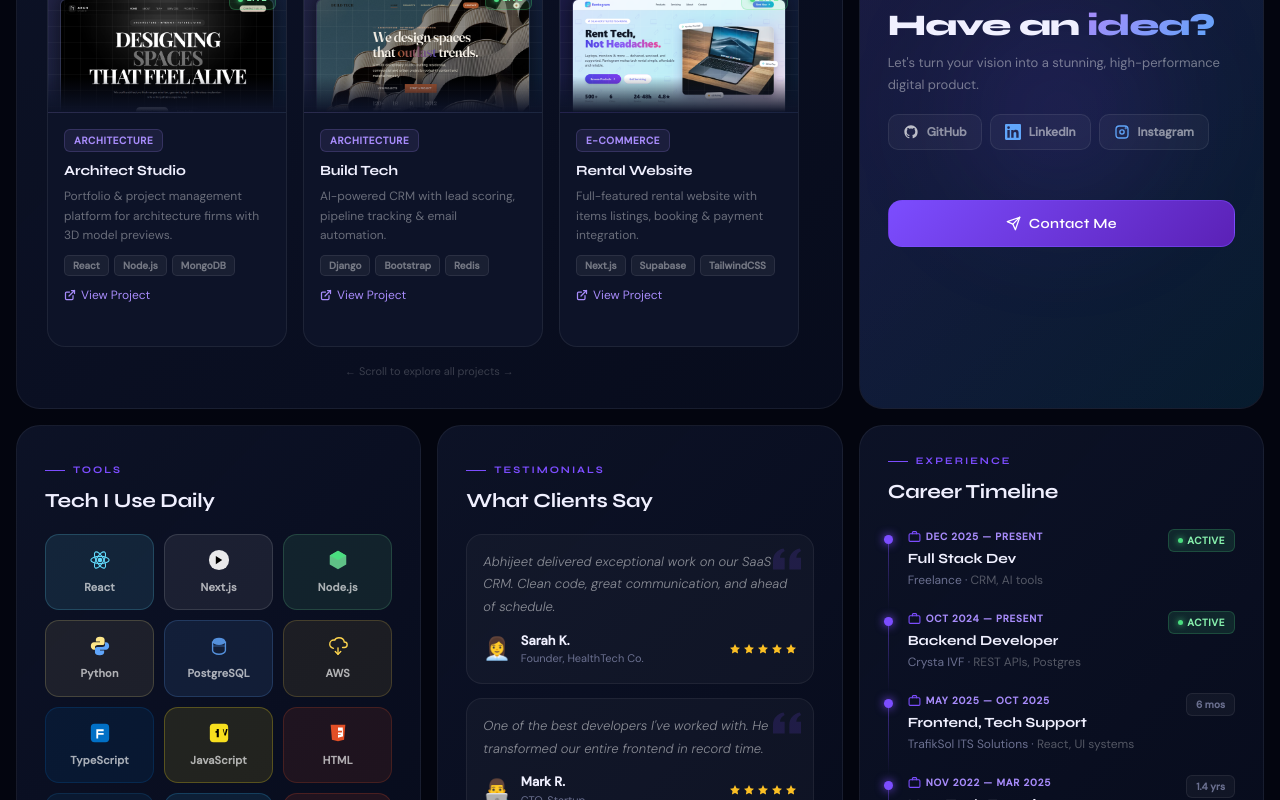
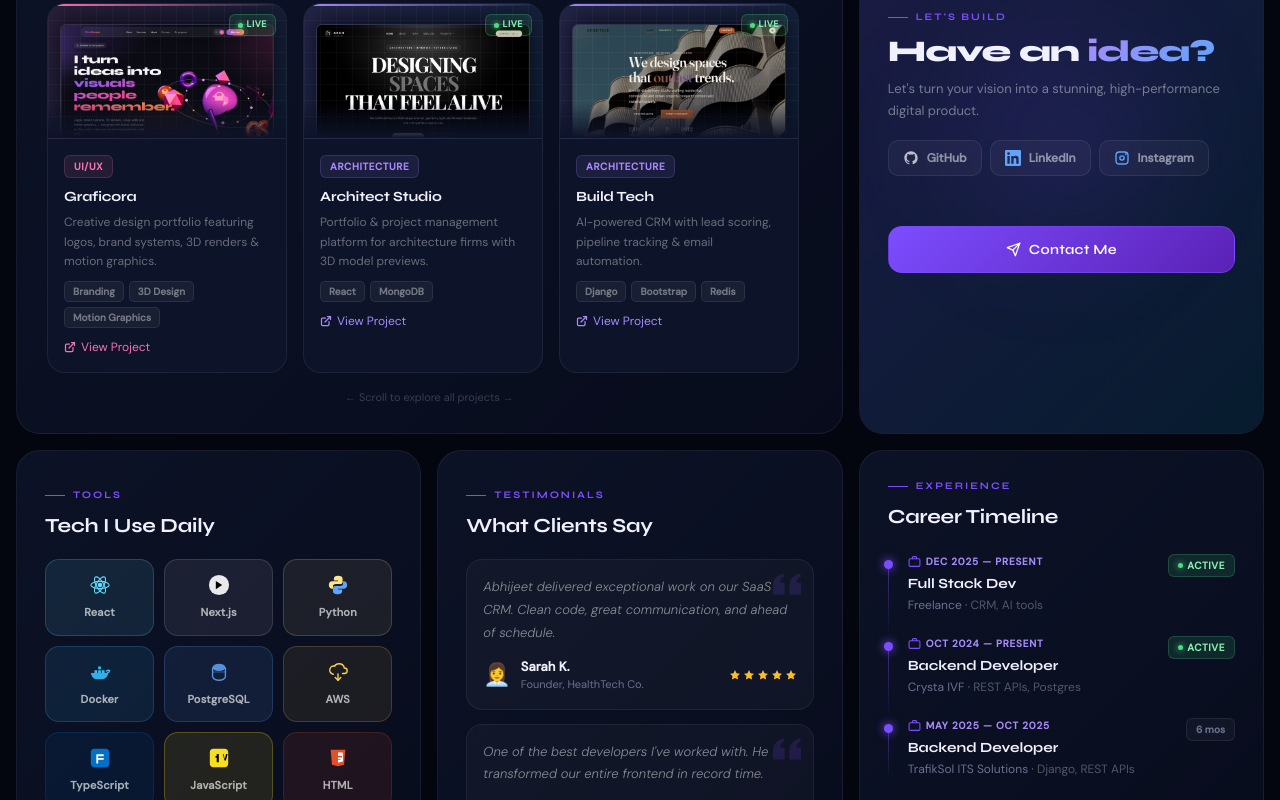
Before and after one commit to abhijeetkumar7011-code/Abhijeet_Portfolio, a Next.js app: page / in a window 1280 px wide. Shown: the part 1400-2200 px from the top of the page. Built offline with nearby package versions, Linux system fonts and the light colour scheme.

Commit message:
graficora project add and minor updates

```diff
--- a/src/components/cards/AboutModal.tsx
+++ b/src/components/cards/AboutModal.tsx
@@ -12,11 +12,11 @@ const Github   = () => <svg width="16" height="16" viewBox="0 0 24 24" fill="cur
 const Linkedin = () => <svg width="16" height="16" viewBox="0 0 24 24" fill="currentColor"><path d="M20.447 20.452h-3.554v-5.569c0-1.328-.027-3.037-1.852-3.037-1.853 0-2.136 1.445-2.136 2.939v5.667H9.351V9h3.414v1.561h.046c.477-.9 1.637-1.85 3.37-1.85 3.601 0 4.267 2.37 4.267 5.455v6.286zM5.337 7.433a2.062 2.062 0 0 1-2.063-2.065 2.064 2.064 0 1 1 2.063 2.065zm1.782 13.019H3.555V9h3.564v11.452zM22.225 0H1.771C.792 0 0 .774 0 1.729v20.542C0 23.227.792 24 1.771 24h20.451C23.2 24 24 23.227 24 22.271V1.729C24 .774 23.2 0 22.222 0h.003z"/></svg>;
 const Instagram = () => <svg width="16" height="16" viewBox="0 0 24 24" fill="currentColor"><rect x="2" y="2" width="20" height="20" rx="5" ry="5"/><path d="M16 11.37A4 4 0 1 1 12.63 8 4 4 0 0 1 16 11.37z" fill="none" stroke="currentColor" strokeWidth="2"/><circle cx="17.5" cy="6.5" r="1.5"/></svg>;
 
-const skills = ["React","Next.js","Python","Django","Node.js","PostgreSQL","REST APIs","Docker","AWS","Git","TypeScript","Redis"];
+const skills = ["React","Next.js","Python","Django","PostgreSQL","REST APIs","Docker","AWS","Git","TypeScript","Redis"];
 const timeline = [
   { year:"Oct 2024 — Present", role:"Backend Developer",          company:"Crysta IVF",   color:"#4ade80" },
   { year:"Dec 2023 — Present", role:"Full Stack Developer",       company:"Freelance",     color:"#a78bfa" },
-  { year:"May 2025 — Oct 2025",role:"Frontend Dev & Tech Support", company:"TrafikSol ITS", color:"#60a5fa" },
+  { year:"May 2025 — Oct 2025",role:"Backend Developer Trainee",  company:"TrafikSol ITS", color:"#60a5fa" },
 ];
 
 interface AboutModalProps {
--- a/src/components/cards/ExperienceCard.tsx
+++ b/src/components/cards/ExperienceCard.tsx
@@ -6,8 +6,8 @@ const Briefcase = () => <svg width="13" height="13" viewBox="0 0 24 24" fill="no
 const timeline = [
   { year:"Dec 2025 — Present",  title:"Full Stack Dev",         company:"Freelance",               tag:"Active",  desc:"CRM, AI tools" },
   { year:"Oct 2024 — Present",  title:"Backend Developer",      company:"Crysta IVF",              tag:"Active", desc:"REST APIs, Postgres" },
-  { year:"May 2025 — Oct 2025", title:"Frontend, Tech Support", company:"TrafikSol ITS Solutions", tag:"6 mos",   desc:"React, UI systems"  },
-  { year:"Nov 2022 — Mar 2025", title:"Non-Tech Experience",    company:"Recruitement Agencies",  tag:"1.4 yrs", desc:"US Healthcare Recruiter" },
+  { year:"May 2025 — Oct 2025", title:"Backend Developer", company:"TrafikSol ITS Solutions", tag:"6 mos", desc:"Django, REST APIs" },
+  // { year:"Nov 2022 — Mar 2025", title:"Non-Tech Experience",    company:"Recruitement Agencies",  tag:"1.4 yrs", desc:"US Healthcare Recruiter" },
 ];
 
 export default function ExperienceCard() {
--- a/src/components/cards/SkillsCard.tsx
+++ b/src/components/cards/SkillsCard.tsx
@@ -13,7 +13,7 @@ const skills = [
   // { name:"TypeScript", level:88, color:"#60a5fa" },
   { name:"AWS",        level:50, color:"#fcd34d" },
   { name:"Git",        level:60, color:"#f87171" },
-  // { name:"Docker",     level:78, color:"#38bdf8" },
+  { name:"Docker",     level:78, color:"#38bdf8" },
   { name:"Tailwind",   level:45, color:"#a5b4fc" },
   { name:"Bootstrap",  level:50, color:"#fbbf24" },
   { name:"Redis",      level:55, color:"#f87171" },
--- a/src/components/cards/TechStackCard.tsx
+++ b/src/components/cards/TechStackCard.tsx
@@ -19,12 +19,12 @@ const icons: Record<string, React.ReactNode> = {
       <path d="M8.5 7.5v9l7-4.5-7-4.5z" fill="#000"/>
     </svg>
   ),
-  "Node.js": (
-    <svg viewBox="0 0 24 24" width="22" height="22">
-      <path d="M12 2L3 7v10l9 5 9-5V7L12 2z" fill="#68d391" opacity="0.9"/>
-      <path d="M12 2L3 7l9 5 9-5-9-5z" fill="#4ade80"/>
-    </svg>
-  ),
+  // "Node.js": (
+  //   <svg viewBox="0 0 24 24" width="22" height="22">
+  //     <path d="M12 2L3 7v10l9 5 9-5V7L12 2z" fill="#68d391" opacity="0.9"/>
+  //     <path d="M12 2L3 7l9 5 9-5-9-5z" fill="#4ade80"/>
+  //   </svg>
+  // ),
   Python: (
     <svg viewBox="0 0 24 24" width="22" height="22">
       <path d="M12 2c-2.8 0-4.5 1.3-4.5 3v2h4.5v1H5.5C3.5 8 2 9.8 2 12s1.5 4 3.5 4h1v-2.5c0-1.5 1.2-2.5 3-2.5h5c1.5 0 2.5-1 2.5-2.5V5c0-1.7-1.7-3-5-3z" fill="#fde68a"/>
@@ -85,13 +85,21 @@ const icons: Record<string, React.ReactNode> = {
       <path d="M12 9.5 17.5 10" stroke="#f34f29" strokeWidth="1.8" strokeLinecap="round"/>
     </svg>
   ),
+  Docker: (
+    <svg viewBox="0 0 24 24" width="22" height="22" fill="none">
+      <path d="M2 13h19c-.6 4.2-3.5 7-8.5 7H9c-3.8 0-6-2.4-7-7Z" fill="#38bdf8" opacity="0.9"/>
+      <path d="M6 10h3v3H6zM10 10h3v3h-3zM10 6h3v3h-3zM14 10h3v3h-3z" fill="#38bdf8"/>
+      <path d="M19 11c1.2-1 2.4-1.1 3.5-.5-.2 1.3-1 2.2-2.4 2.6" stroke="#38bdf8" strokeWidth="1.5" strokeLinecap="round"/>
+    </svg>
+  ),
 };
 
 const techs = [
   { name:"React",      bg:"rgba(97,218,251,0.1)",  border:"rgba(97,218,251,0.2)"  },
   { name:"Next.js",    bg:"rgba(255,255,255,0.07)", border:"rgba(255,255,255,0.12)"},
-  { name:"Node.js",    bg:"rgba(104,211,145,0.1)",  border:"rgba(104,211,145,0.2)" },
+  // { name:"Node.js",    bg:"rgba(104,211,145,0.1)",  border:"rgba(104,211,145,0.2)" },
   { name:"Python",     bg:"rgba(253,230,138,0.08)", border:"rgba(253,230,138,0.18)"},
+  { name:"Docker",     bg:"rgba(56,189,248,0.1)",   border:"rgba(56,189,248,0.2)"  },
   { name:"PostgreSQL", bg:"rgba(96,165,250,0.1)",   border:"rgba(96,165,250,0.2)"  },
   { name:"AWS",        bg:"rgba(252,211,77,0.08)",  border:"rgba(252,211,77,0.18)" },
   { name:"TypeScript", bg:"rgba(1,112,198,0.1)",   border:"rgba(1,112,198,0.2)"  },
--- a/src/data/projects.ts
+++ b/src/data/projects.ts
@@ -1,10 +1,19 @@
 export const projects = [
+  {
+    title: "Graficora",
+    category: "UI/UX",
+    emoji: "🎨",
+    description: "Creative design portfolio featuring logos, brand systems, 3D renders & motion graphics.",
+    tech: ["Branding", "3D Design", "Motion Graphics"],
+    image: "/images/project/graficora.png",
+    projectUrl: "https://graficora.vercel.app/",
+  },
   {
     title: "Architect Studio",
     category: "Architecture",
     emoji: "🏛️",
     description: "Portfolio & project management platform for architecture firms with 3D model previews.",
-    tech: ["React", "Node.js", "MongoDB"],
+    tech: ["React", "MongoDB"],
     image: "/images/project/arch-studio.png",
     projectUrl: "https://arch-studio-frontend.vercel.app/",
   },
```
Also changed, not shown: public/images/project/graficora.png (added).
